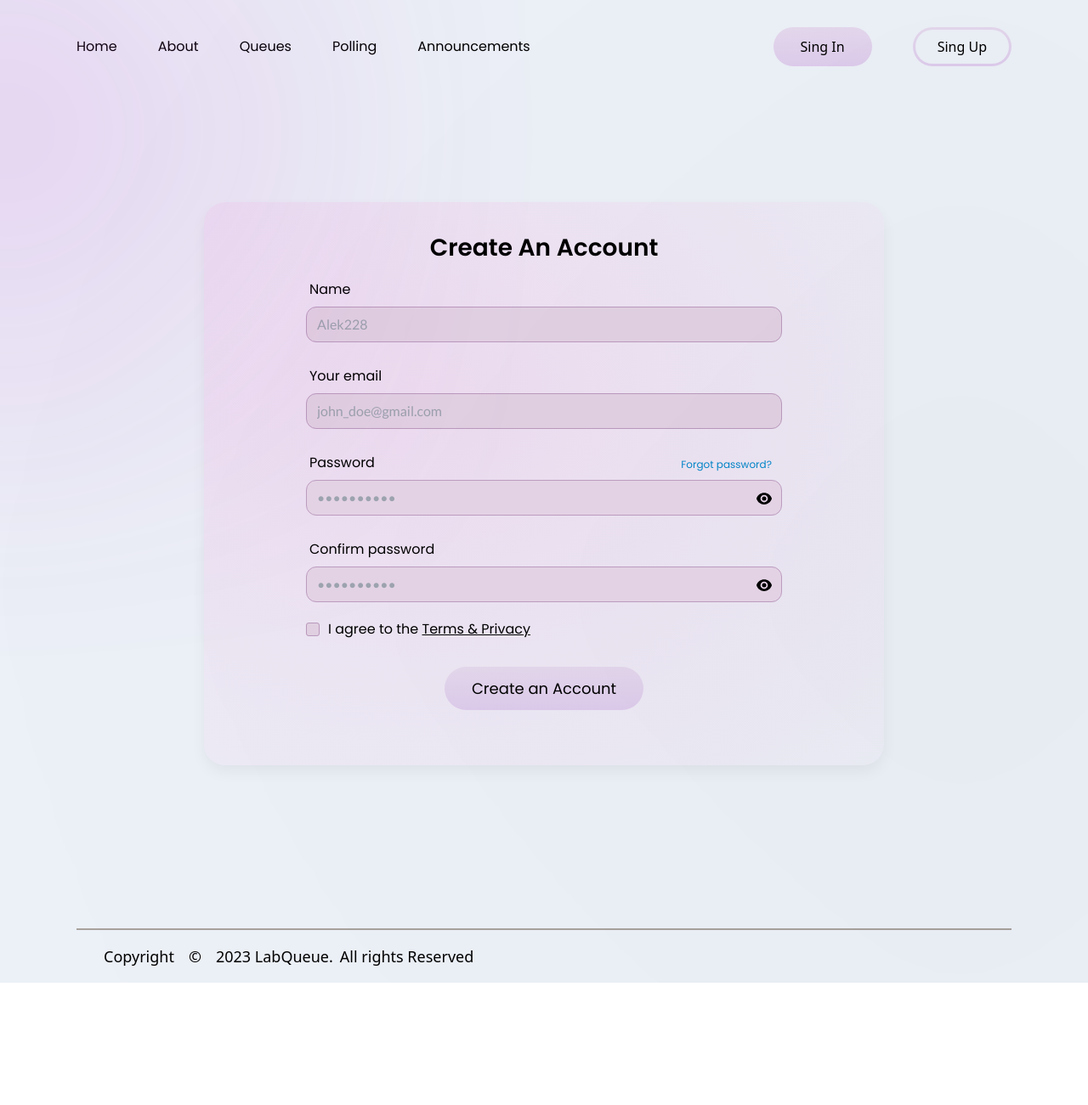
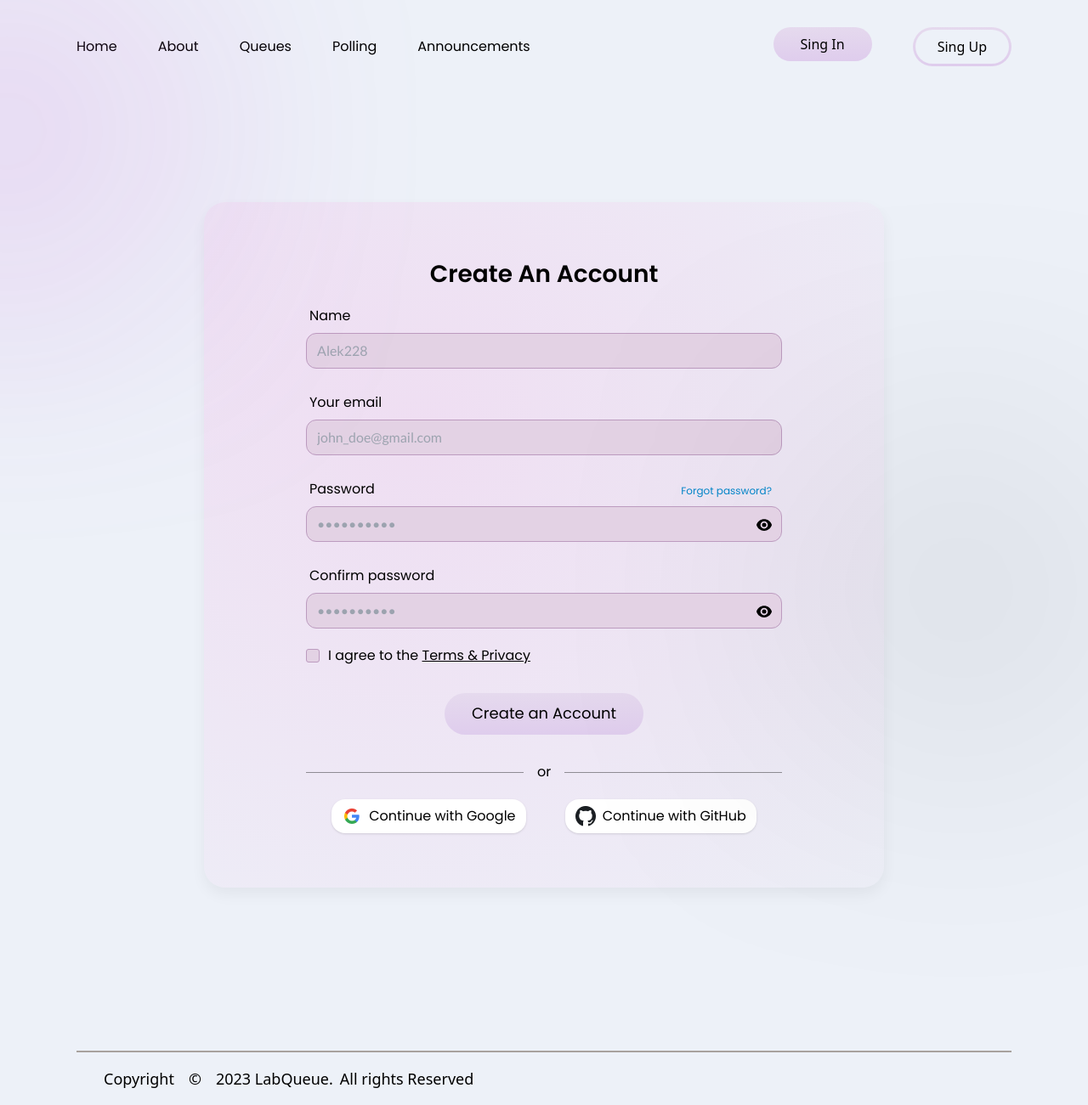
Before and after one commit to GEOFARL/lab-queue, a React (Vite) app in the folder frontend/: page /sing-up in a window 1280 px wide. Shown: the whole page at 85% size. Before the commit the page ends 1157 px from the top, so only its background shows below. Built offline with nearby package versions, Linux system fonts and the light colour scheme; some icons are missing.

Commit message:
Finish markup of sign up form

```diff
--- a/frontend/src/components/Navbar.jsx
+++ b/frontend/src/components/Navbar.jsx
@@ -44,12 +44,12 @@ const Navbar = () => {
           {!open ? <HiBars3 size={'32px'} /> : <HiXMark size={'32px'} />}
         </div>
         <div className="flex gap-6 sm:gap-12">
-          <Button>
-            <Link to="sing-in">Sing In</Link>
-          </Button>
-          <Button alternative={true}>
-            <Link to="sing-up">Sing Up</Link>
-          </Button>
+          <Link to="sing-in">
+            <Button>Sing In</Button>
+          </Link>
+          <Link to="sing-up">
+            <Button alternative={true}>Sing Up</Button>
+          </Link>
         </div>
       </div>
 
--- a/frontend/src/components/SignUpForm.jsx
+++ b/frontend/src/components/SignUpForm.jsx
@@ -2,13 +2,16 @@ import { useState } from 'react';
 import { HiEye, HiEyeSlash } from 'react-icons/hi2';
 import Checkbox from './Checkbox';
 import Button from './Button';
+
+import googleLogo from '../assets/google.png';
+import githubLogo from '../assets/github.png';
 
 const SignUpForm = () => {
   const [hidePassword, setHidePassword] = useState(true);
   const [hideConfirmPassword, setHideConfirmPassword] = useState(true);
 
   return (
-    <div className="w-full sing-up-form rounded-[25px] p-[33px] font-poppins">
+    <div className="w-full sing-up-form rounded-[25px] py-[48px] md:py-[64px] px-[32px] font-poppins">
       <h2 className="text-center text-[24px] sm:text-[28px] font-semibold capitalize mb-2">
         Create an account
       </h2>
@@ -93,7 +96,7 @@ const SignUpForm = () => {
 
         <Checkbox
           label={
-            <span>
+            <span className="text-sm sm:text-base">
               I agree to the{' '}
               <a href="#" className="underline">
                 Terms & Privacy
@@ -104,8 +107,25 @@ const SignUpForm = () => {
 
         <div className="py-8 flex justify-center">
           <Button classes={'px-8 md:px-10 py-2 md:py-3'}>
-            <span className="text-[18px]">Create an Account</span>
+            <span className="text-base sm:text-[18px]">Create an Account</span>
           </Button>
+        </div>
+
+        <div className="flex justify-center items-center gap-4">
+          <div className="border-t-[1px] opacity-40 flex-1"></div>
+          <div>or</div>
+          <div className="border-t-[1px] opacity-40 flex-1"></div>
+        </div>
+
+        <div className="flex flex-col gap-4 sm:flex-row items-center justify-evenly mt-5">
+          <button className="flex items-center justify-center gap-2 bg-white px-3 py-2 rounded-2xl shadow cursor-pointer hover:ring-4 transition-all duration-150 text-sm sm:text-base">
+            <img src={googleLogo} alt="google logo" />
+            Continue with Google
+          </button>
+          <button className="flex items-center justify-center gap-2 bg-white px-3 py-2 rounded-2xl shadow cursor-pointer hover:ring-4 transition-all duration-150 text-sm sm:text-base">
+            <img src={githubLogo} alt="github logo" />
+            Continue with GitHub
+          </button>
         </div>
       </div>
     </div>
--- a/frontend/src/layouts/RootLayout.jsx
+++ b/frontend/src/layouts/RootLayout.jsx
@@ -15,8 +15,8 @@ const RootLayout = () => {
       <div className={`${styles.flexCenter} px-8 md:px-16`}>
         <div className="w-full xl:max-w-[1100px] relative">
           {/* Background blurred circles */}
-          <div className="w-[269px] h-[269px] bg-fuchsia-600 bg-opacity-80 rounded-full blur-[200px] absolute -top-[90px] -left-[13.5rem] z-0" />
-          <div className="w-[269px] h-[269px] bg-black rounded-full blur-[518px] absolute top-[450px] right-0 md:-right-[75px] z-0" />
+          <div className="w-[269px] h-[269px] bg-fuchsia-600 bg-opacity-40 rounded-full blur-[150px] absolute -top-[90px] -left-[13.5rem] z-0" />
+          <div className="w-[269px] h-[269px] bg-black rounded-full bg-opacity-20 blur-[150px] absolute top-[450px] right-0 md:-right-[75px] z-0" />
           <Outlet />
         </div>
       </div>
--- a/frontend/src/pages/SignUp.jsx
+++ b/frontend/src/pages/SignUp.jsx
@@ -2,7 +2,7 @@ import SingUpForm from '../components/SignUpForm';
 
 const SignUp = () => {
   return (
-    <div className="w-full mx-auto max-w-[800px] py-24 sm:py-32">
+    <div className="w-full mx-auto max-w-[800px] py-16 sm:py-32">
       <SingUpForm />
     </div>
   );
```
Also changed, not shown: frontend/src/assets/github.png (added), frontend/src/assets/google.png (added).
